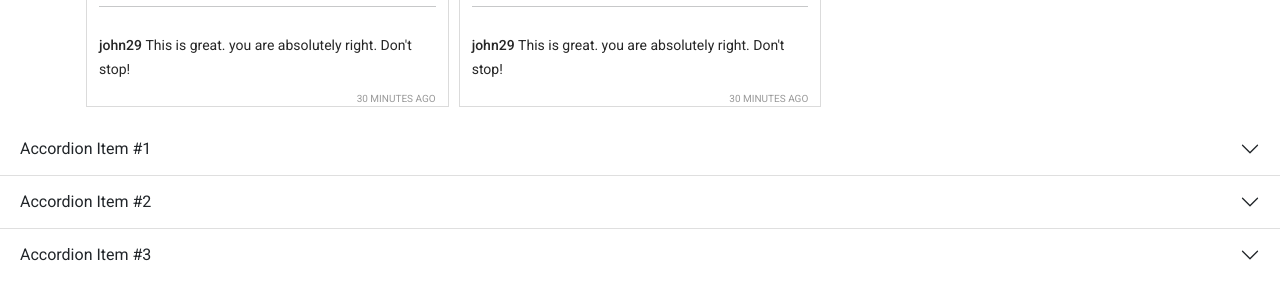
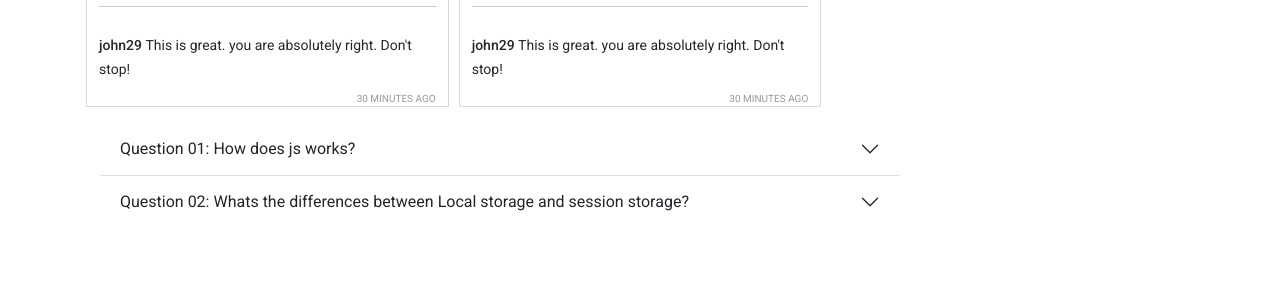
Before and after one commit to siambd/instagram-clone, a plain HTML site: page index.html in a window 1280 px wide. Shown: the part 1425-1706 px from the top of the page. After the commit the page ends 1653 px from the top, so only its background shows below. Drawn offline with nearby package versions, Linux system fonts and the light colour scheme.

Commit message:
question add

```diff
--- a/css/style.css
+++ b/css/style.css
@@ -245,9 +245,9 @@ img {
 }
 
 #question {
-  width: 600px;
-  justify-content: center;
-  margin-left: 70px;
+  width: 800px;
+  /* justify-content: center; */
+  margin-left: 100px;
 }
 .answer {
   display: flex;
--- a/index.html
+++ b/index.html
@@ -91,43 +91,32 @@
         <h1>Reported posts</h1>
       </div>
     </main>
-    <section id="bonus">
-      <!-- question add  -->
 
-      <div class="accordion accordion-flush" id="accordionFlushExample">
-        <div class="accordion-item">
+          <!-- question start   -->
+    <section id="question" class="">
+      <div class="accordion accordion-flush " id="accordionFlushExample">
+        <div class="accordion-item ">
           <h2 class="accordion-header" id="flush-headingOne">
-            <button class="accordion-button collapsed" type="button" data-bs-toggle="collapse" data-bs-target="#flush-collapseOne" aria-expanded="false" aria-controls="flush-collapseOne">
-              Accordion Item #1
+            <button class="accordion-button collapsed color-danger" type="button" data-bs-toggle="collapse" data-bs-target="#flush-collapseOne" aria-expanded="false" aria-controls="flush-collapseOne">
+              Question 01: How does js works?
             </button>
           </h2>
           <div id="flush-collapseOne" class="accordion-collapse collapse" aria-labelledby="flush-headingOne" data-bs-parent="#accordionFlushExample">
-            <div class="accordion-body">Placeholder content for this accordion, which is intended to demonstrate the <code>.accordion-flush</code> class. This is the first item's accordion body.</div>
+            <div class="accordion-body">Ans: JavaScipt is a interpreted language. It's doesnot need any compiler to translate line by line. Every web browser have their own built-in interpreter to read JavaScipt code, when browser loads the page that interpreter reads the JavaSciptcode it finds in the page and runs it.It enables us to incorporate dynamic behaviour and interesting effects into the website.</div>
           </div>
         </div>
         <div class="accordion-item">
           <h2 class="accordion-header" id="flush-headingTwo">
             <button class="accordion-button collapsed" type="button" data-bs-toggle="collapse" data-bs-target="#flush-collapseTwo" aria-expanded="false" aria-controls="flush-collapseTwo">
-              Accordion Item #2
+              Question 02: Whats the differences between Local storage and session storage?
             </button>
           </h2>
           <div id="flush-collapseTwo" class="accordion-collapse collapse" aria-labelledby="flush-headingTwo" data-bs-parent="#accordionFlushExample">
-            <div class="accordion-body">Placeholder content for this accordion, which is intended to demonstrate the <code>.accordion-flush</code> class. This is the second item's accordion body. Let's imagine this being filled with some actual content.</div>
+            <div class="accordion-body">Ans: SessionStorage exists only for the life of the browser session and is removed when the tab or window is closed. LocalStorage, on the other hand, is a web storage object that keeps data locally on the user's machine. That is, closing the tab or window does not remove any data.</div>
           </div>
         </div>
-        <div class="accordion-item">
-          <h2 class="accordion-header" id="flush-headingThree">
-            <button class="accordion-button collapsed" type="button" data-bs-toggle="collapse" data-bs-target="#flush-collapseThree" aria-expanded="false" aria-controls="flush-collapseThree">
-              Accordion Item #3
-            </button>
-          </h2>
-          <div id="flush-collapseThree" class="accordion-collapse collapse" aria-labelledby="flush-headingThree" data-bs-parent="#accordionFlushExample">
-            <div class="accordion-body">Placeholder content for this accordion, which is intended to demonstrate the <code>.accordion-flush</code> class. This is the third item's accordion body. Nothing more exciting happening here in terms of content, but just filling up the space to make it look, at least at first glance, a bit more representative of how this would look in a real-world application.</div>
-          </div>
-        </div>
+
       </div>
-
-
       <!-- question add  -->
 
 
--- a/js/app.js
+++ b/js/app.js
@@ -36,11 +36,15 @@ const switchTab = (id) => {
         document.getElementById( "liked" ).style.display = "none";
         document.getElementById( "reported" ).style.display = "none";
         document.getElementById( "bonus" ).style.display = "block";
+      // to show firstpage question
+
     } else if (id === "liked") {
         document.getElementById( "liked" ).style.display = "block";
         document.getElementById( "posts" ).style.display = "none";
         document.getElementById( "reported" ).style.display = "none";
         document.getElementById( "bonus" ).style.display = "none";
+        // to show firstpage question
+
 
         displayLikedPosts();
     } else {
@@ -48,6 +52,8 @@ const switchTab = (id) => {
         document.getElementById( "posts" ).style.display = "none";
         document.getElementById( "liked" ).style.display = "none";
         document.getElementById( "bonus" ).style.display = "none";
+        // to show firstpage question
+
 
 
         displayReportedPosts();
```
Also changed, not shown: question.txt (added).
